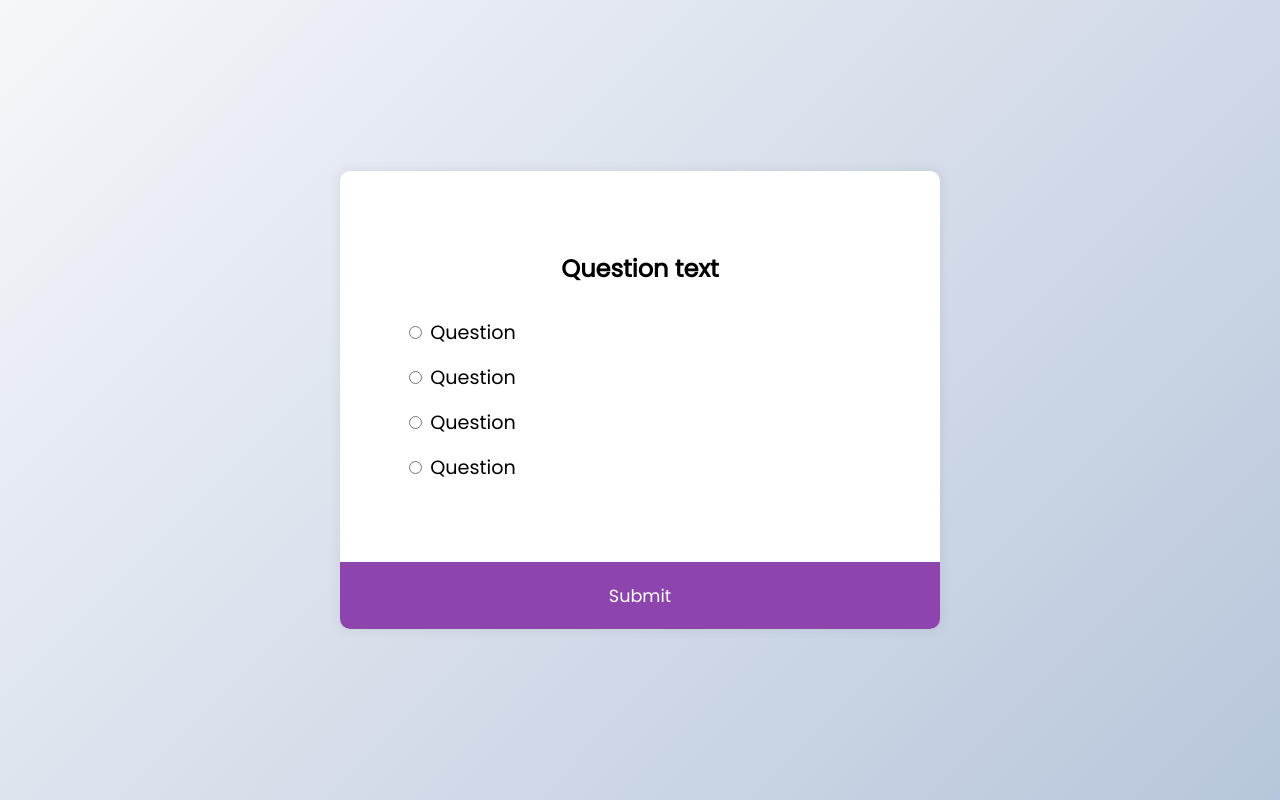
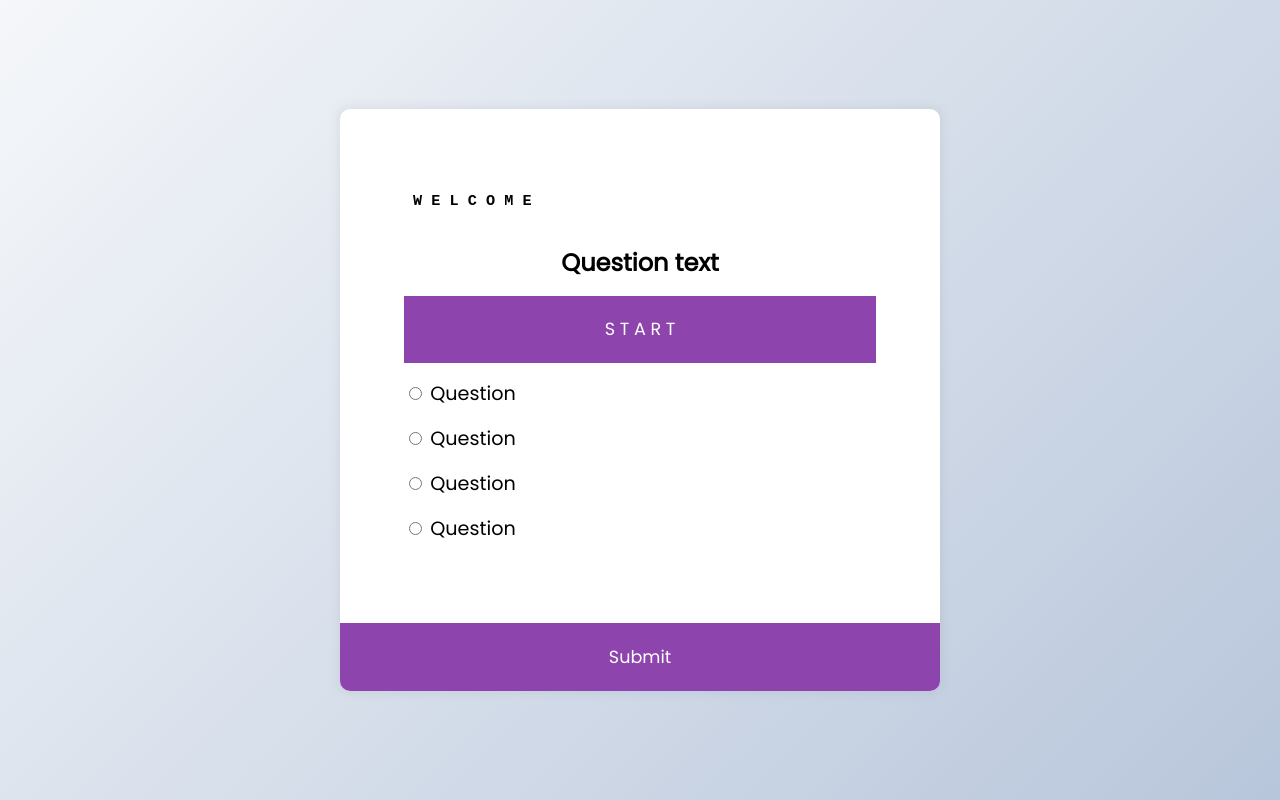
Before and after one commit to preethi-it19/preethi-it19.github.io-quiz, a plain HTML site: page index.html in a window 1280 px wide. Drawn offline with Linux system fonts and the light colour scheme.

Commit message:
Update index.html

```diff
--- a/index.html
+++ b/index.html
@@ -9,8 +9,10 @@
   <body>
     <div class="quiz-container" id="quiz">
       <div class="quiz-header">
-
+        <h3> <pre> W E L C O M E </pre> </h3>
         <h2 id="question">Question text</h2>
+         <button id="start">S T A R T</button>
+         <script src="script.js"></script>
         <ul>
           <li>
             <input type="radio" name="answer" id="a" class="answer">
```
